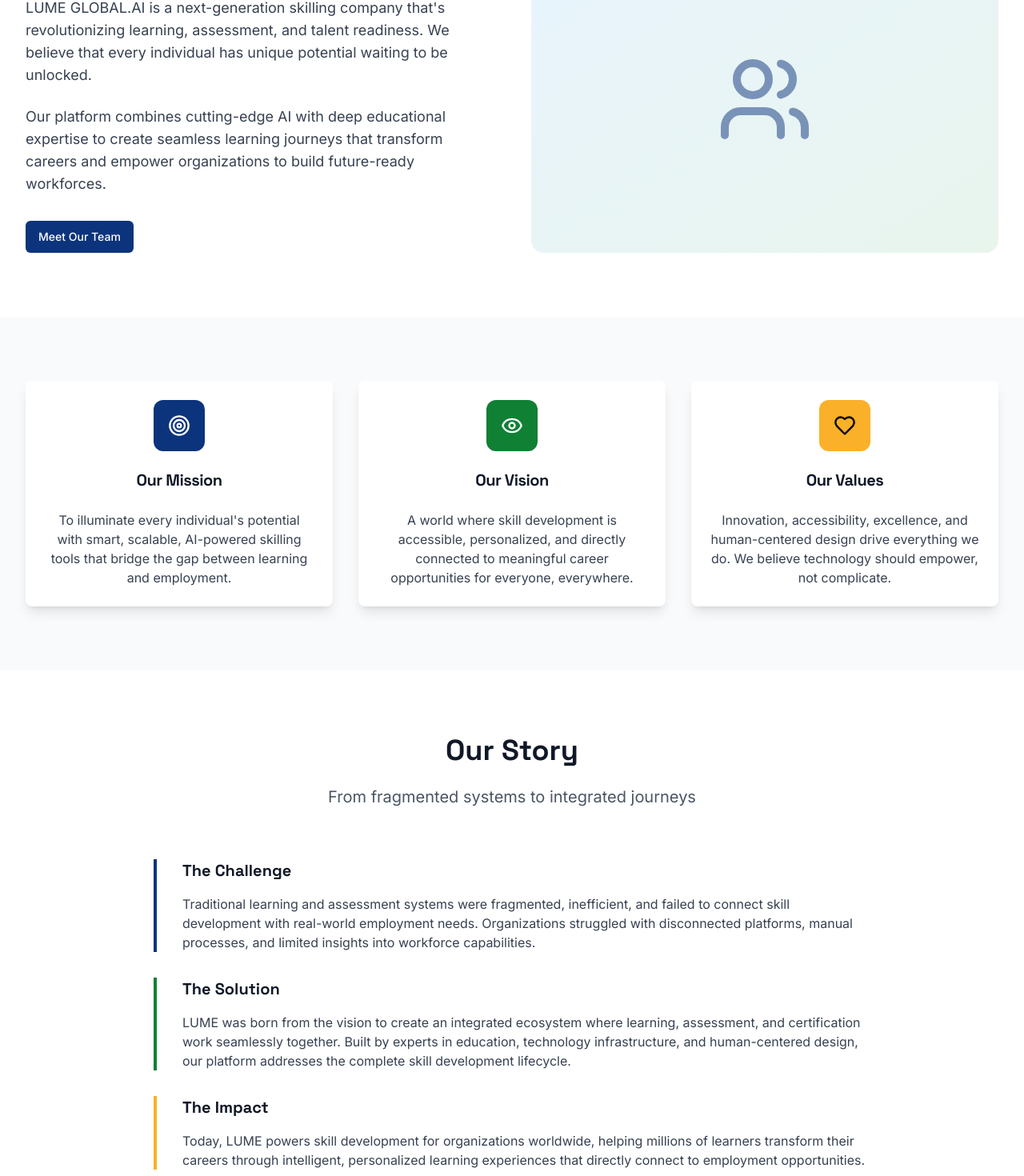
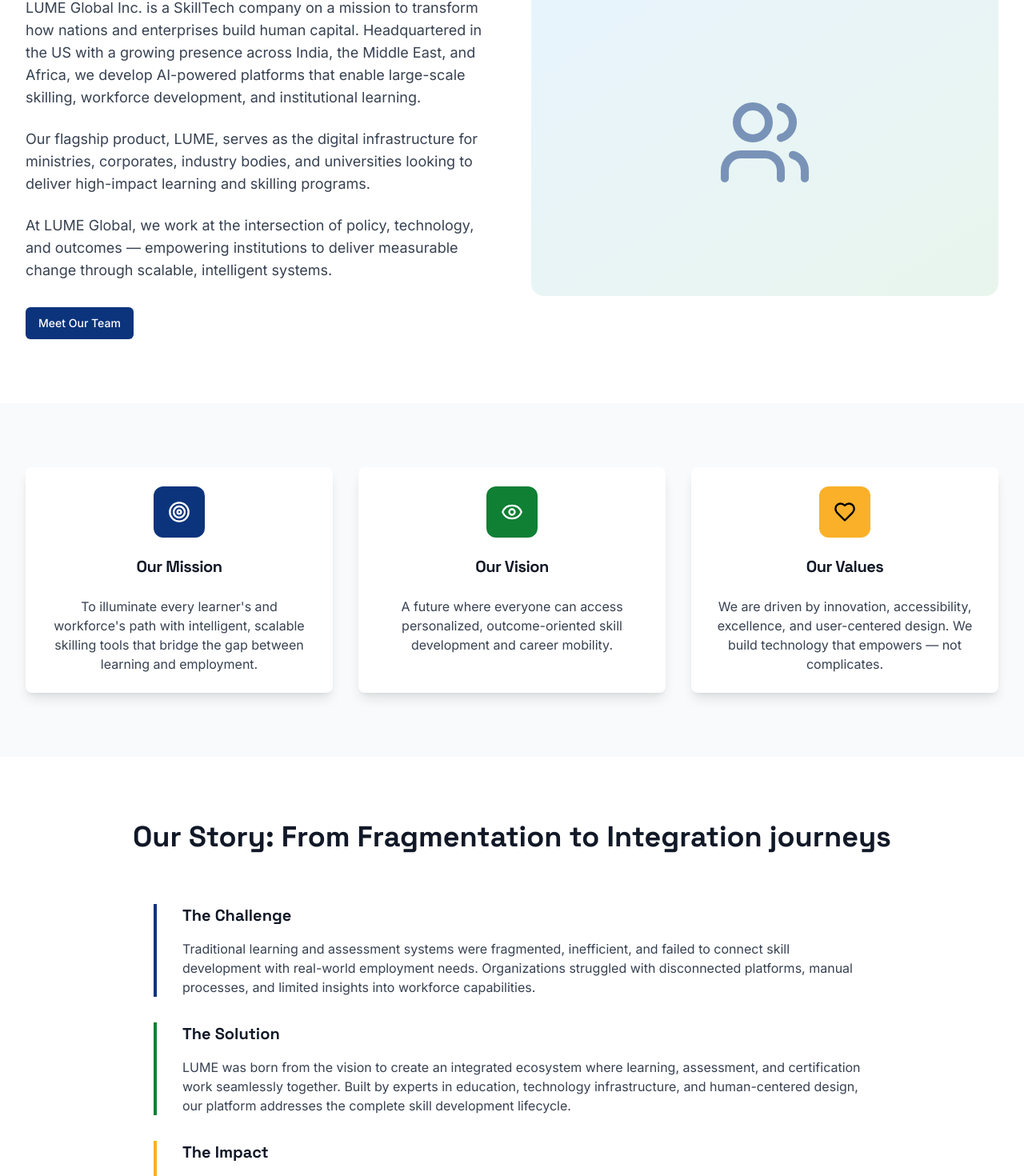
Before and after one commit to S17-Sh/lume-skill-portal, a React (Vite) app: page /about in a window 1280 px wide. Shown: the part 500-1970 px from the top of the page at 80% size. Built offline with nearby package versions, Linux system fonts and the light colour scheme.

Commit message:
Replace About page content
Update the content of the About page with the provided text.

```diff
--- a/src/pages/About.tsx
+++ b/src/pages/About.tsx
@@ -1,3 +1,4 @@
+
 import Navigation from '@/components/Navigation';
 import Footer from '@/components/Footer';
 import { Button } from '@/components/ui/button';
@@ -14,10 +15,10 @@ const About = () => {
       <section className="py-20 bg-gradient-to-br from-lume-blue to-lume-green">
         <div className="max-w-7xl mx-auto px-4 sm:px-6 lg:px-8 text-center">
           <h1 className="text-4xl md:text-5xl font-bold text-white mb-6">
-            About Us LUME Global.AI
+            About LUME Global.AI
           </h1>
           <p className="text-xl text-blue-100 max-w-3xl mx-auto">
-            We're reshaping how the world learns, assesses skills, and connects talent with opportunity through intelligent technology.
+            We're redefining how the skills are built, assessed and linked to job opportunities using intelligent technology.
           </p>
         </div>
       </section>
@@ -31,13 +32,18 @@ const About = () => {
                 Who We Are
               </h2>
               <p className="text-lg text-gray-700 mb-6">
-                LUME GLOBAL.AI is a next-generation skilling company that's revolutionizing learning, assessment,
-                and talent readiness. We believe that every individual has unique potential waiting to be unlocked.
+                LUME Global Inc. is a SkillTech company on a mission to transform how nations and enterprises
+                build human capital. Headquartered in the US with a growing presence across India, the Middle East,
+                and Africa, we develop AI-powered platforms that enable large-scale skilling, workforce development,
+                and institutional learning.
+              </p>
+              <p className="text-lg text-gray-700 mb-6">
+                Our flagship product, LUME, serves as the digital infrastructure for ministries, corporates,
+                industry bodies, and universities looking to deliver high-impact learning and skilling programs.
               </p>
               <p className="text-lg text-gray-700 mb-8">
-                Our platform combines cutting-edge AI with deep educational expertise to create
-                seamless learning journeys that transform careers and empower organizations to build
-                future-ready workforces.
+                At LUME Global, we work at the intersection of policy, technology, and outcomes — empowering
+                institutions to deliver measurable change through scalable, intelligent systems.
               </p>
               <Button asChild className="bg-lume-blue hover:bg-blue-700">
                 <Link to="/team">Meet Our Team</Link>
@@ -65,8 +71,8 @@ const About = () => {
               </CardHeader>
               <CardContent className="text-center">
                 <p className="text-gray-700">
-                  To illuminate every individual's potential with smart, scalable,
-                  AI-powered skilling tools that bridge the gap between learning and employment.
+                  To illuminate every learner's and workforce's path with intelligent, scalable skilling
+                  tools that bridge the gap between learning and employment.
                 </p>
               </CardContent>
             </Card>
@@ -80,8 +86,8 @@ const About = () => {
               </CardHeader>
               <CardContent className="text-center">
                 <p className="text-gray-700">
-                  A world where skill development is accessible, personalized, and directly
-                  connected to meaningful career opportunities for everyone, everywhere.
+                  A future where everyone can access personalized, outcome-oriented skill development
+                  and career mobility.
                 </p>
               </CardContent>
             </Card>
@@ -95,8 +101,8 @@ const About = () => {
               </CardHeader>
               <CardContent className="text-center">
                 <p className="text-gray-700">
-                  Innovation, accessibility, excellence, and human-centered design drive
-                  everything we do. We believe technology should empower, not complicate.
+                  We are driven by innovation, accessibility, excellence, and user-centered design.
+                  We build technology that empowers — not complicates.
                 </p>
               </CardContent>
             </Card>
@@ -109,11 +115,8 @@ const About = () => {
         <div className="max-w-7xl mx-auto px-4 sm:px-6 lg:px-8">
           <div className="text-center mb-16">
             <h2 className="text-3xl md:text-4xl font-bold text-gray-900 mb-6">
-              Our Story
+              Our Story: From Fragmentation to Integration journeys
             </h2>
-            <p className="text-xl text-gray-600 max-w-3xl mx-auto">
-              From fragmented systems to integrated journeys
-            </p>
           </div>
 
           <div className="max-w-4xl mx-auto">
@@ -139,9 +142,8 @@ const About = () => {
               <div className="border-l-4 border-lume-yellow pl-8">
                 <h3 className="text-xl font-bold text-gray-900 mb-4">The Impact</h3>
                 <p className="text-gray-700 mb-4">
-                  Today, LUME powers skill development for organizations worldwide, helping millions of learners
-                  transform their careers through intelligent, personalized learning experiences that directly
-                  connect to employment opportunities.
+                  LUME powers skilling at national and enterprise scale — enabling millions of learners
+                  to upskill, certify, and transition into jobs that match their competencies.
                 </p>
               </div>
             </div>
```
